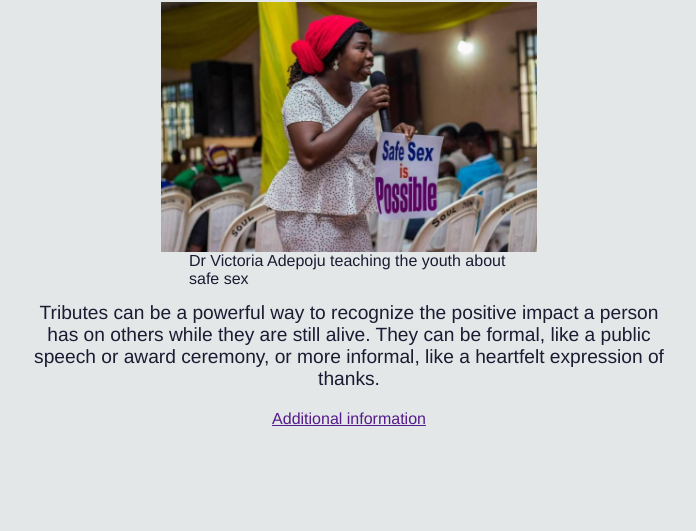
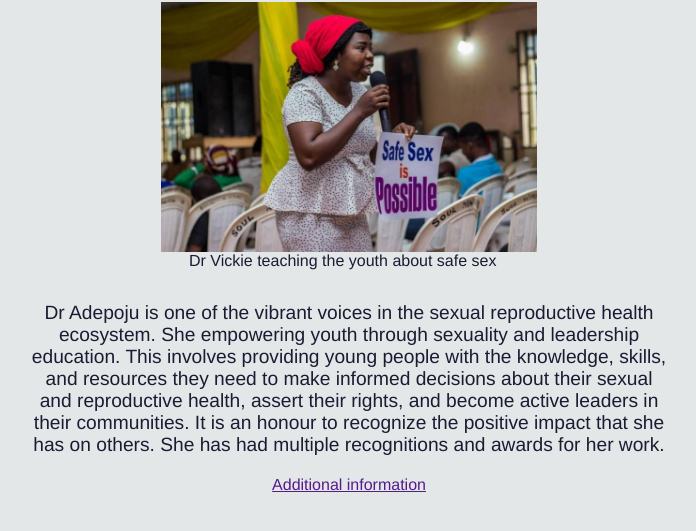
Before and after one commit to drvickie/Tribute, a plain HTML site: page index.html in a window 1280 px wide. Shown: the part 61-592 px from the top of the page, without its empty margins (291-987 px from the left). Drawn offline with Linux system fonts and the light colour scheme.

Commit message:
Eulogy information.

```diff
--- a/index.html
+++ b/index.html
@@ -12,10 +12,15 @@
     <main id="main">
       <h1 id="title">Dr Vickie</h1>
       <div id="img-div"><img id="image" src="outreach.jpeg" alt="Dr Vickie in action">
-      <div id="img-caption">Dr Victoria Adepoju teaching the youth about safe sex</div>
+      <div id="img-caption">Dr Vickie teaching the youth about safe sex</div>
       </div>
 
-      <p id="tribute-info">Tributes can be a powerful way to recognize the positive impact a person has on others while they are still alive. They can be formal, like a public speech or award ceremony, or more informal, like a heartfelt expression of thanks.</p>
+      <p id="tribute-info">Dr Adepoju is one of the vibrant voices in the sexual reproductive health ecosystem.
+        She empowering youth through sexuality and leadership education.
+        This involves providing young people with the knowledge, skills, and resources they need to make informed decisions about their sexual and reproductive health, assert their rights, and become active leaders in their communities.
+        It is an honour to recognize the positive impact that she has on others.
+        She has had multiple recognitions and awards for her work.</p>
+
       <a id="tribute-link" href="" target="_blank">Additional information</a>
     </main>
   </body>
```
